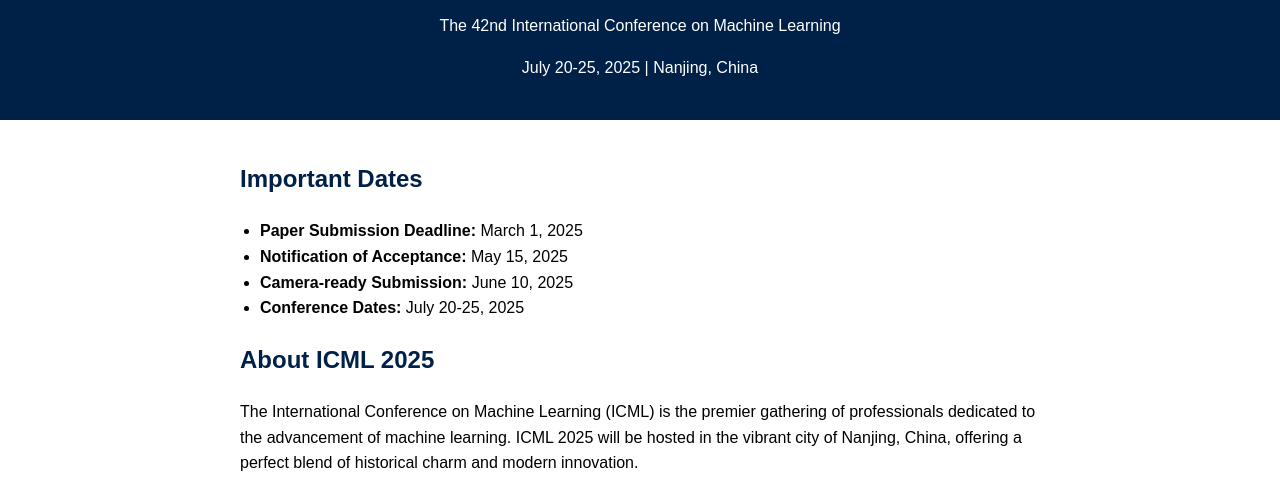
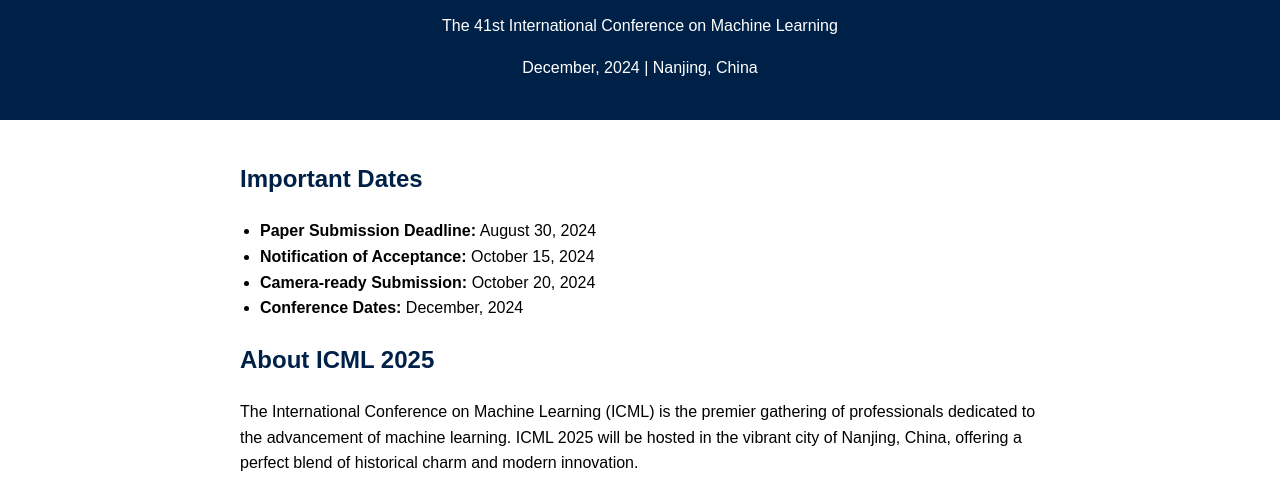
Before and after one commit to Topoer-seu/virtualConference, a plain HTML site: page index.html in a window 1280 px wide. Shown: the part 91-570 px from the top of the page. Drawn offline with Linux system fonts and the light colour scheme.

Commit message:
Update index.html

```diff
--- a/index.html
+++ b/index.html
@@ -51,17 +51,17 @@
 <body>
     <header>
         <h1>ICML 2025 - Call for Papers</h1>
-        <p>The 42nd International Conference on Machine Learning</p>
-        <p>July 20-25, 2025 | Nanjing, China</p>
+        <p>The 41st International Conference on Machine Learning</p>
+        <p>December, 2024 | Nanjing, China</p>
     </header>
 
     <section>
         <h2>Important Dates</h2>
         <ul>
-            <li><strong>Paper Submission Deadline:</strong> March 1, 2025</li>
-            <li><strong>Notification of Acceptance:</strong> May 15, 2025</li>
-            <li><strong>Camera-ready Submission:</strong> June 10, 2025</li>
-            <li><strong>Conference Dates:</strong> July 20-25, 2025</li>
+            <li><strong>Paper Submission Deadline:</strong> August 30, 2024</li>
+            <li><strong>Notification of Acceptance:</strong> October 15, 2024</li>
+            <li><strong>Camera-ready Submission:</strong> October 20, 2024</li>
+            <li><strong>Conference Dates:</strong> December, 2024</li>
         </ul>
 
         <h2>About ICML 2025</h2>
```
